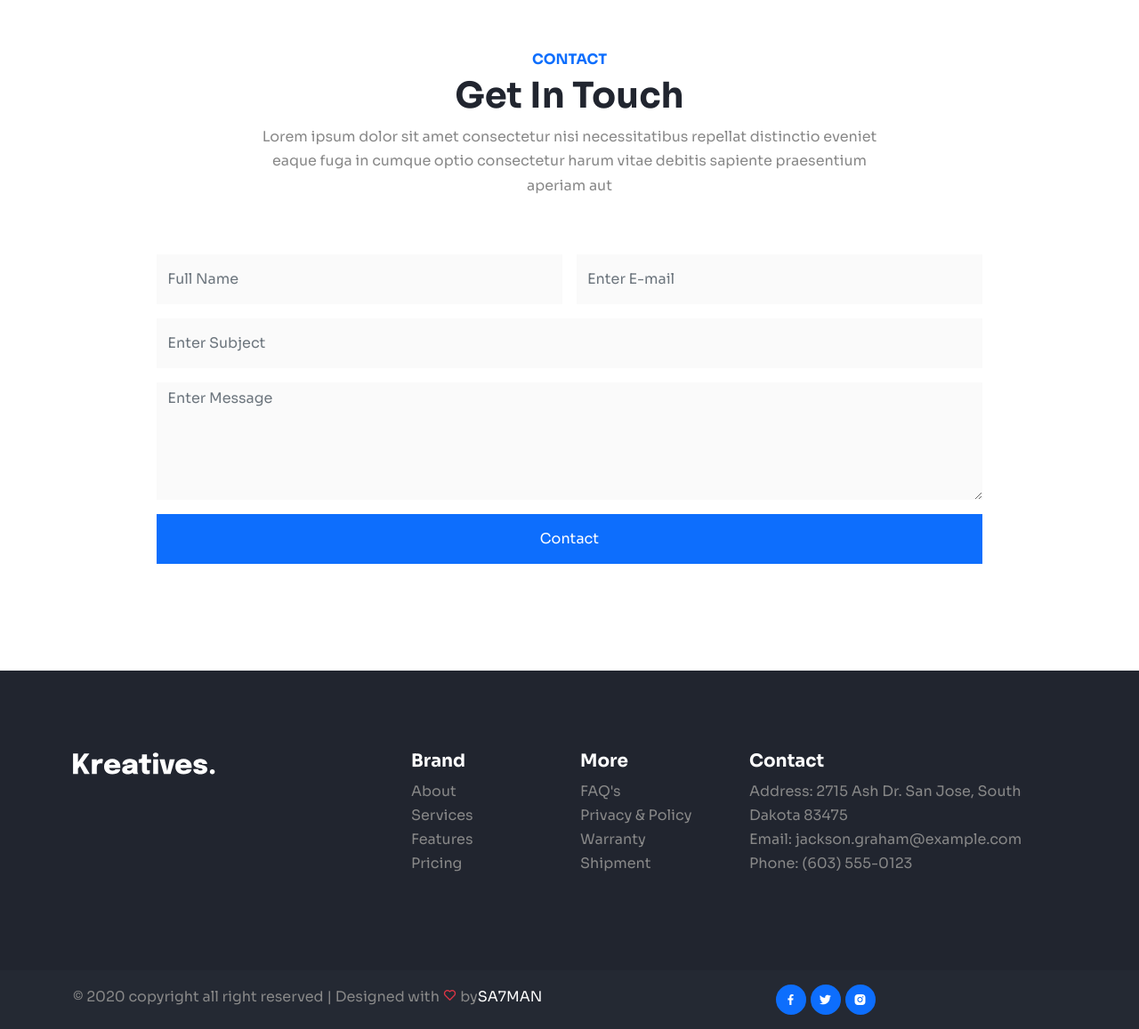
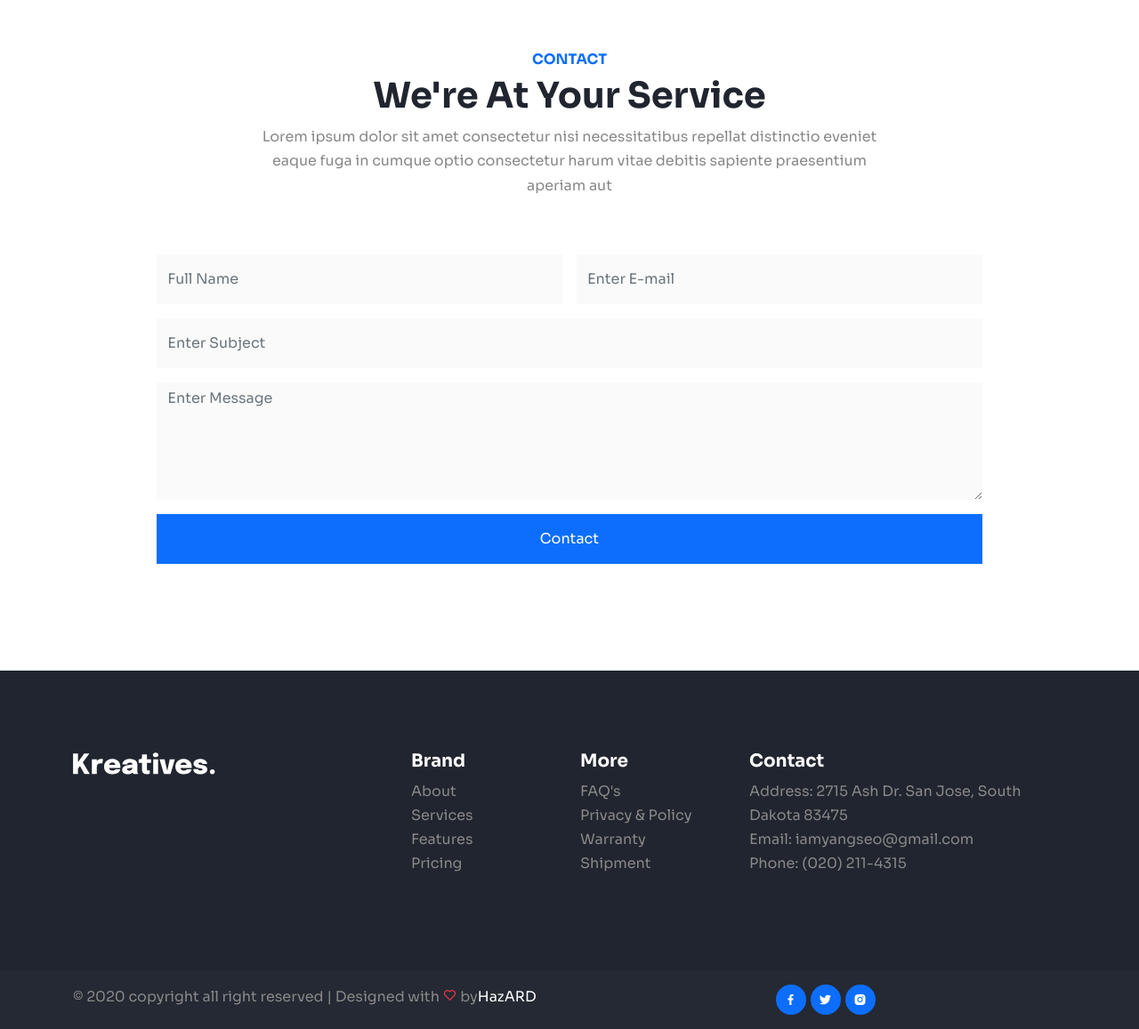
Before and after one commit to Kuameyangseo/kreatives-main, a plain HTML site: page index.html in a window 1280 px wide. Shown: the part 6318-7475 px from the top of the page at 89% size. Drawn offline with nearby package versions, Linux system fonts and the light colour scheme.

Commit message:
Update index.html

```diff
--- a/index.html
+++ b/index.html
@@ -479,7 +479,7 @@
             <div class="row mb-5">
                 <div class="col-md-8 mx-auto text-center">
                     <h6 class="text-primary">CONTACT</h6>
-                    <h1>Get In Touch</h1>
+                    <h1>We're At Your Service</h1>
                     <p>Lorem ipsum dolor sit amet consectetur nisi necessitatibus repellat distinctio eveniet eaque fuga
                         in cumque optio consectetur harum vitae debitis sapiente praesentium aperiam aut</p>
                 </div>
@@ -536,8 +536,8 @@
                         <h5 class="text-white">Contact</h5>
                         <ul class="list-unstyled">
                             <li>Address: 2715 Ash Dr. San Jose, South Dakota 83475</li>
-                            <li>Email: jackson.graham@example.com</li>
-                            <li>Phone: (603) 555-0123</li>
+                            <li>Email: iamyangseo@gmail.com</li>
+                            <li>Phone: (020) 211-4315</li>
                         </ul>
                     </div>
                 </div>
@@ -550,11 +550,11 @@
                         <p class="mb-0">© 2020 copyright all right reserved | Designed with <i
                             class="bx bx-heart text-danger"></i> by<a
                                 href="https://www.youtube.com/channel/UCYMEEnLzGGGIpQQ3Nu_sBsQ"
-                                class="text-white">SA7MAN</a></p>
+                                class="text-white">HazARD</a></p>
                     </div>
                     <div class="col-md-6">
                         <div class="social-icons">
-                            <a href="#"><i class='bx bxl-facebook'></i></a>
+                            <a href="https://web.facebook.com/"><i class='bx bxl-facebook'></i></a>
                             <a href="#"><i class='bx bxl-twitter'></i></a>
                             <a href="#"><i class='bx bxl-instagram-alt'></i></a>
                         </div>
```
